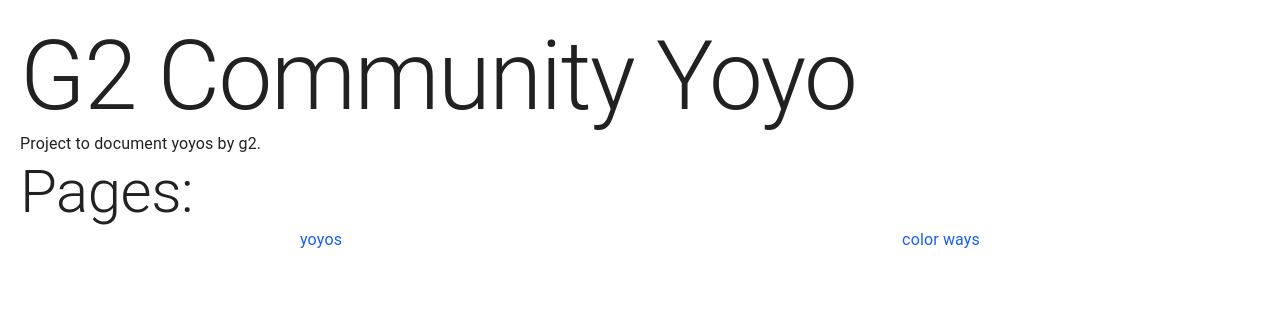
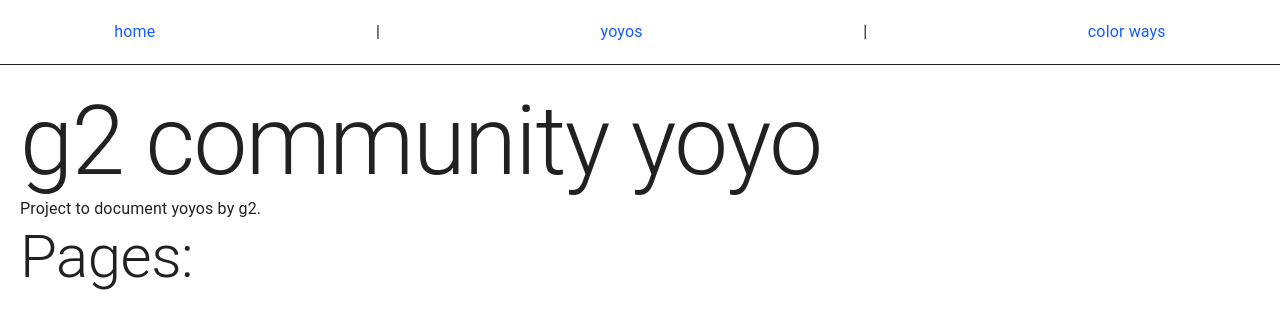
Before and after one commit to stevejk31/g2, a Next.js app: page / in a window 1280 px wide. Shown: the top 328 px of the page. Built offline with nearby package versions, Linux system fonts and the light colour scheme; what @mui/material-nextjs would draw is missing.

Commit message:
add site nav

```diff
--- a/app/color-ways/page.tsx
+++ b/app/color-ways/page.tsx
@@ -26,7 +26,7 @@ export default async function ColorWaysPage({ searchParams }: ColorWayPageProps)
 
   return (
     <div className="w-full p-5">
-      <Typography variant="h1" component="h1">Color ways</Typography>
+      <Typography variant="h1" component="h1">color ways</Typography>
       <FilterContent
         sortBy={(
           <>
--- a/app/layout.tsx
+++ b/app/layout.tsx
@@ -2,6 +2,7 @@ import React from 'react';
 import { Geist, Geist_Mono } from 'next/font/google';
 import { AppRouterCacheProvider } from '@mui/material-nextjs/v15-appRouter';
 import AppThemeProvider from '@/app/context/AppThemeProvider';
+import SiteNav from '@/app/ui/organisms/SiteNav';
 
 import type { Metadata } from 'next';
 
@@ -34,6 +35,7 @@ export default function RootLayout({
       >
         <AppRouterCacheProvider>
           <AppThemeProvider>
+            <SiteNav />
             {children}
           </AppThemeProvider>
         </AppRouterCacheProvider>
--- a/app/page.tsx
+++ b/app/page.tsx
@@ -1,23 +1,10 @@
 import React from 'react';
 import Typography from '@mui/material/Typography';
-
-import StyledLink from '@/app/ui/atoms/StyledLink';
-
-const PAGES = [
-  {
-    displayName: 'yoyos',
-    href: '/yoyos',
-  },
-  {
-    displayName: 'color ways',
-    href: '/color-ways',
-  },
-];
 
 export default async function HomePage() {
   return (
     <div className="p-5 w-full">
-      <Typography variant="h1" component="h1">G2 Community Yoyo</Typography>
+      <Typography variant="h1" component="h1">g2 community yoyo</Typography>
       <p>
         Project to document yoyos by
         {' '}
@@ -25,15 +12,7 @@ export default async function HomePage() {
         .
       </p>
       <Typography variant="h2" component="h2">Pages:</Typography>
-      <ul className="flex flex-row align-center justify-around list-none">
-        {
-          PAGES.map(({ displayName, href }) => (
-            <li key={displayName}>
-              <StyledLink href={href} className="p-2">{displayName}</StyledLink>
-            </li>
-          ))
-        }
-      </ul>
+
     </div>
   );
 }
--- /dev/null
+++ b/app/ui/organisms/SiteNav.tsx
@@ -0,0 +1,38 @@
+import React, { Fragment } from 'react';
+
+import StyledLink from '@/app/ui/atoms/StyledLink';
+
+const PAGES = [
+  {
+    displayName: 'home',
+    href: '/',
+  },
+  {
+    displayName: 'yoyos',
+    href: '/yoyos',
+  },
+  {
+    displayName: 'color ways',
+    href: '/color-ways',
+  },
+];
+export default function SiteNav() {
+  return (
+    <ul className="flex flex-row align-center justify-around list-none border-b">
+      {
+        PAGES.map(({ displayName, href }, idx) => (
+          <Fragment key={displayName}>
+            <li className="p-5">
+              <StyledLink href={href} className="p-2">{displayName}</StyledLink>
+            </li>
+            {
+              (idx + 1) < PAGES.length && (
+                <li className="p-5">|</li>
+              )
+            }
+          </Fragment>
+        ))
+        }
+    </ul>
+  );
+}
--- a/app/yoyos/page.tsx
+++ b/app/yoyos/page.tsx
@@ -33,7 +33,7 @@ export default async function YoyosPage({ searchParams }: YoyosPageProps) {
 
   return (
     <div className="p-5 w-full">
-      <Typography variant="h1" component="h1">Yoyos</Typography>
+      <Typography variant="h1" component="h1">yoyos</Typography>
       <FilterContent
         sortBy={(
           <OrderByQueryParam
```
